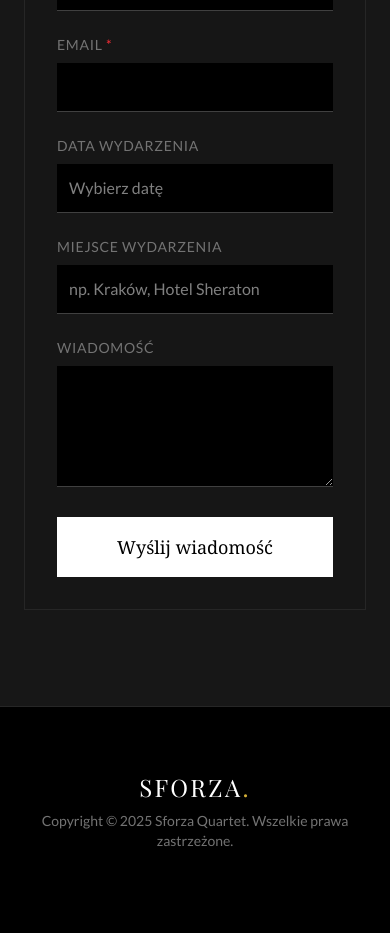
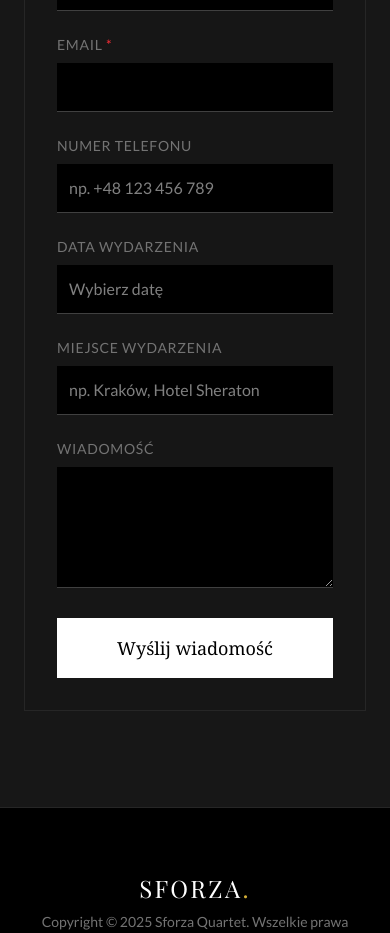
Before and after one commit to patrykzdral/sforza-quartet, a Next.js app: page / in a window 390 px wide. Shown: the part 4420-5353 px from the top of the page. Built offline with nearby package versions, Linux system fonts and the light colour scheme; a web font is replaced by a local one.

Commit message:
feat: add phone number field to contact form

```diff
--- a/components/ContactForm.tsx
+++ b/components/ContactForm.tsx
@@ -10,6 +10,7 @@ registerLocale("pl", pl);
 interface FormData {
     name: string;
     email: string;
+    phone: string;
     eventDate: Date | null;
     eventLocation: string;
     message: string;
@@ -21,6 +22,7 @@ export default function ContactForm() {
     const [formData, setFormData] = useState<FormData>({
         name: "",
         email: "",
+        phone: "",
         eventDate: null,
         eventLocation: "",
         message: "",
@@ -52,7 +54,7 @@ export default function ContactForm() {
             }
 
             setStatus("success");
-            setFormData({ name: "", email: "", eventDate: null, eventLocation: "", message: "" });
+            setFormData({ name: "", email: "", phone: "", eventDate: null, eventLocation: "", message: "" });
         } catch (error) {
             setStatus("error");
             setErrorMessage(
@@ -120,6 +122,21 @@ export default function ContactForm() {
                 </div>
                 <div>
                     <label className="block text-sm text-neutral-500 mb-2 uppercase tracking-wider">
+                        Numer telefonu
+                    </label>
+                    <input
+                        type="tel"
+                        value={formData.phone}
+                        onChange={(e) =>
+                            setFormData({ ...formData, phone: e.target.value })
+                        }
+                        placeholder="np. +48 123 456 789"
+                        className={inputClassName}
+                        disabled={status === "loading"}
+                    />
+                </div>
+                <div>
+                    <label className="block text-sm text-neutral-500 mb-2 uppercase tracking-wider">
                         Data wydarzenia
                     </label>
                     <DatePicker
```
